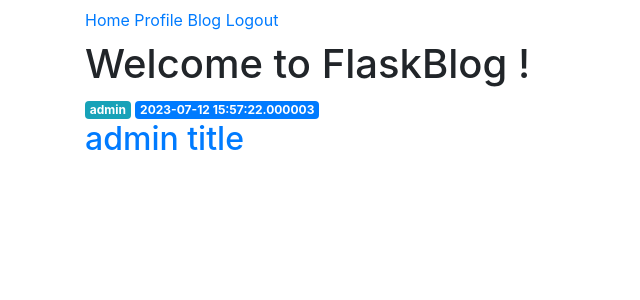
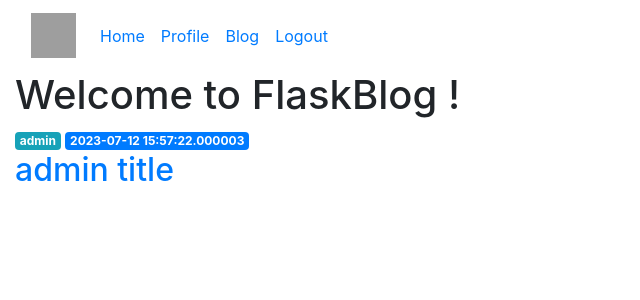
Before and after one commit to camillelhenry2021/flask_blog, a Flask app: page /blog in a window 1280 px wide. Shown: the top 300 px of the page, without its empty margins (0-640 px from the left). Run offline with Flask 3, Linux system fonts and the light colour scheme; a user stored in the database is signed in; some libraries are stand-ins or nearby versions; grey boxes are pictures that could not be loaded.

Commit message:
style up navebar

```diff
--- a/project/templates/base.html
+++ b/project/templates/base.html
@@ -6,52 +6,49 @@
     <meta http-equiv="X-UA-Compatible" content="IE=edge">
     <meta name="viewport" content="width=device-width, initial-scale=1">
     <title>Flask Auth Example</title>
-    <link rel="stylesheet" href="https://stackpath.bootstrapcdn.com/bootstrap/4.3.1/css/bootstrap.min.css" />
+    <link rel="stylesheet" href="https://cdn.jsdelivr.net/npm/bootstrap@4.3.1/dist/css/bootstrap.min.css" integrity="sha384-ggOyR0iXCbMQv3Xipma34MD+dH/1fQ784/j6cY/iJTQUOhcWr7x9JvoRxT2MZw1T" crossorigin="anonymous">
 </head>
 
 <body>
     <section class="hero is-primary is-fullheight">
-
         <div class="hero-head">
-            <nav class="navbar">
-                <div class="container">
-                    <div id="navbarMenuHeroA" class="navbar-menu">
-                        <div class="navbar-end">
-                            <a href="{{ url_for('main.index') }}" class="navbar-item">
-                                Home
+            <nav class="navbar navbar-expand-md bg-body-tertiary">
+                <div class="container-fluid">
+                  <a class="navbar-brand">
+                    <img src="https://www.svgrepo.com/show/527635/cat.svg" alt="cat" width="45" height="45">
                   </a>
+                  <div class="collapse navbar-collapse" id="navbarNav">
+                    <ul class="navbar-nav">
+                      <li class="nav-item">
+                        <a class="nav-link active" aria-current="page" href="{{url_for('main.index')}}">Home</a>
+                      </li>
                       {% if current_user.is_authenticated %}
-                            <a href="{{ url_for('main.profile') }}" class="navbar-item">
-                                Profile
-                            </a>
-                            {% endif %}
-                            {% if current_user.is_authenticated %}
-                            <a href="{{ url_for('main.blog') }}" class="navbar-item">
-                                Blog
-                            </a>
+                        <li class="nav-item">
+                            <a class="nav-link" href="{{url_for('main.profile')}}">Profile</a>
+                        </li>
+                        <li class="nav-item">
+                            <a class="nav-link" href="{{url_for('main.blog')}}">Blog</a>
+                        </li>
+                        <li class="nav-item">
+                            <a class="nav-link" href="{{url_for('auth.logout')}}">Logout</a>
+                        </li>
                       {% endif %}
                       {% if not current_user.is_authenticated %}
-                            <a href="{{ url_for('auth.login') }}" class="navbar-item">
-                                Login
-                            </a>
-                            <a href="{{ url_for('auth.signup') }}" class="navbar-item">
-                                Sign Up
-                            </a>
+                      <li class="nav-item">
+                        <a class="nav-link" href="{{url_for('auth.login')}}">Login</a>
+                      </li>
+                      <li class="nav-item">
+                        <a class="nav-link" href="{{url_for('auth.signup')}}">Sign up</a>
+                      </li>
                       {% endif %}
-                            {% if current_user.is_authenticated %}
-                            <a href="{{ url_for('auth.logout') }}" class="navbar-item">
-                                Logout
-                            </a>
-                            {% endif %}
-
-                        </div>
+                    </ul>
                   </div>
                 </div>
               </nav>
         </div>
 
         <div class="hero-body">
-            <div class="container has-text-centered">
+            <div class="container-fluid ">
                 {% for message in get_flashed_messages() %}
                     <div class="alert alert-danger">{{ message }}</div>
                 {% endfor %}
@@ -60,6 +57,9 @@
             </div>
         </div>
     </section>
+    <script src="https://code.jquery.com/jquery-3.3.1.slim.min.js" integrity="sha384-q8i/X+965DzO0rT7abK41JStQIAqVgRVzpbzo5smXKp4YfRvH+8abtTE1Pi6jizo" crossorigin="anonymous"></script>
+    <script src="https://cdn.jsdelivr.net/npm/popper.js@1.14.7/dist/umd/popper.min.js" integrity="sha384-UO2eT0CpHqdSJQ6hJty5KVphtPhzWj9WO1clHTMGa3JDZwrnQq4sF86dIHNDz0W1" crossorigin="anonymous"></script>
+    <script src="https://cdn.jsdelivr.net/npm/bootstrap@4.3.1/dist/js/bootstrap.min.js" integrity="sha384-JjSmVgyd0p3pXB1rRibZUAYoIIy6OrQ6VrjIEaFf/nJGzIxFDsf4x0xIM+B07jRM" crossorigin="anonymous"></script>
 </body>
 
 </html>
```
Lines whose indentation alone changed are shown as unchanged.
